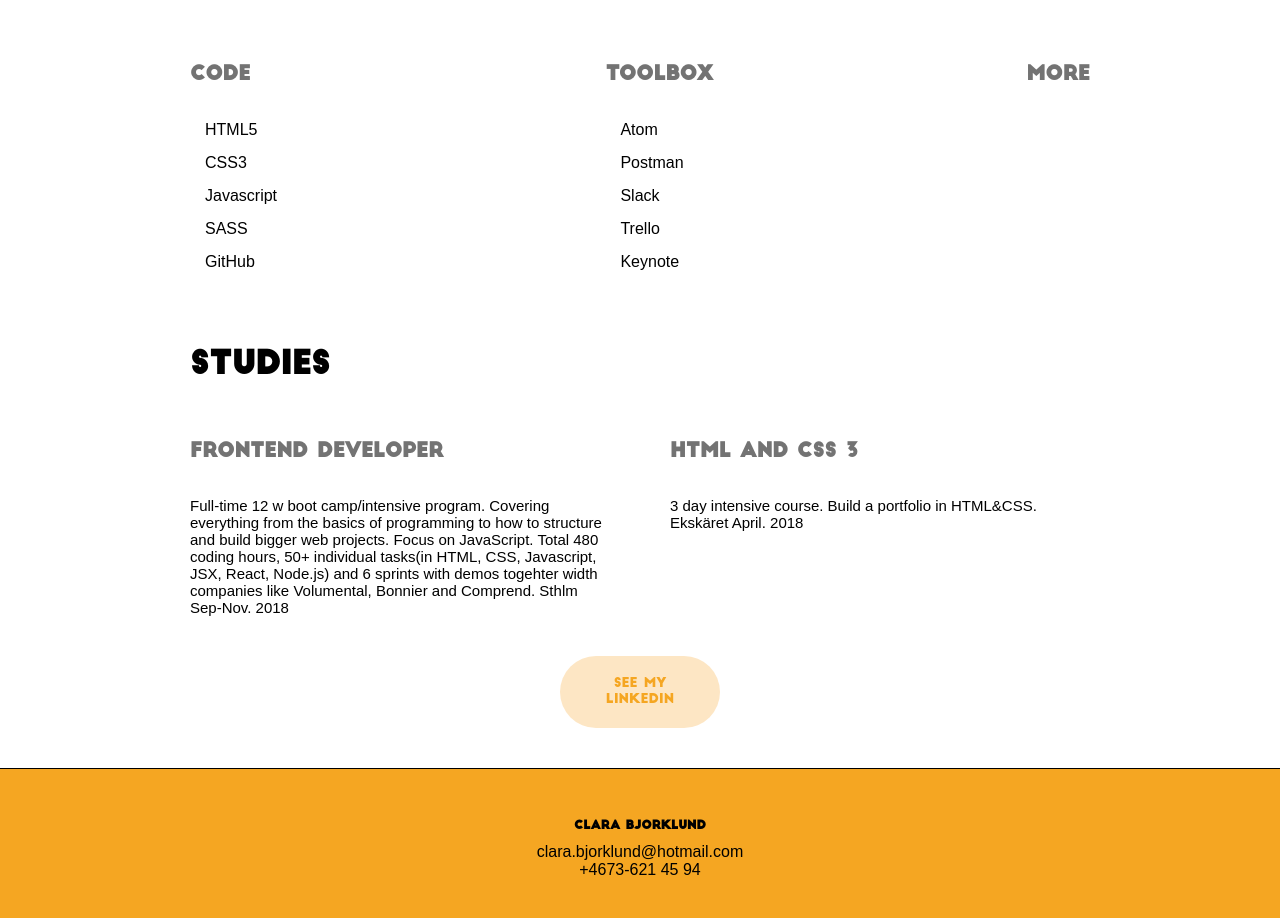
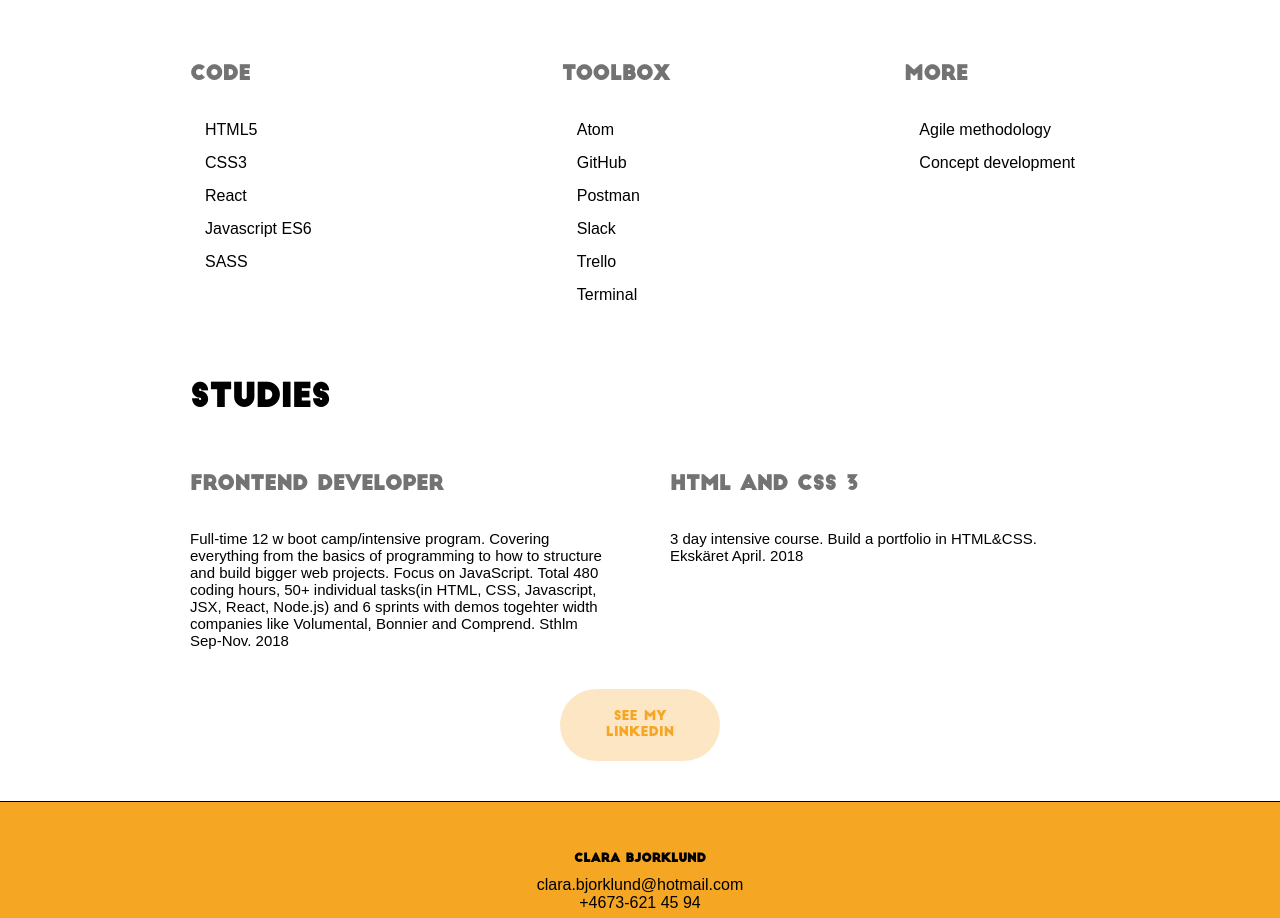
Before and after one commit to cbjorklund88/Portfolio, a React (Create React App) app: page /LandingPage in a window 1280 px wide. Shown: the part 1440-2358 px from the top of the page. Built offline with nearby package versions, Linux system fonts and the light colour scheme.

Commit message:
added some skills

```diff
--- a/src/components/Skills/skills.js
+++ b/src/components/Skills/skills.js
@@ -11,20 +11,23 @@ class Skills extends React.Component {
             <h5>Code</h5>
             <p>HTML5</p>
             <p>CSS3</p>
-            <p>Javascript</p>
+            <p>React</p>
+            <p>Javascript ES6</p>
             <p>SASS</p>
-            <p>GitHub</p>
           </div>
           <div className="skillsListToolbox">
             <h5>Toolbox</h5>
             <p>Atom</p>
+            <p>GitHub</p>
             <p>Postman</p>
             <p>Slack</p>
             <p>Trello</p>
-            <p>Keynote</p>
+            <p>Terminal</p>
           </div>
           <div className="skillsListMore">
             <h5>More</h5>
+            <p>Agile methodology</p>
+            <p>Concept development</p>
           </div>
         </div>
       </div>
```
